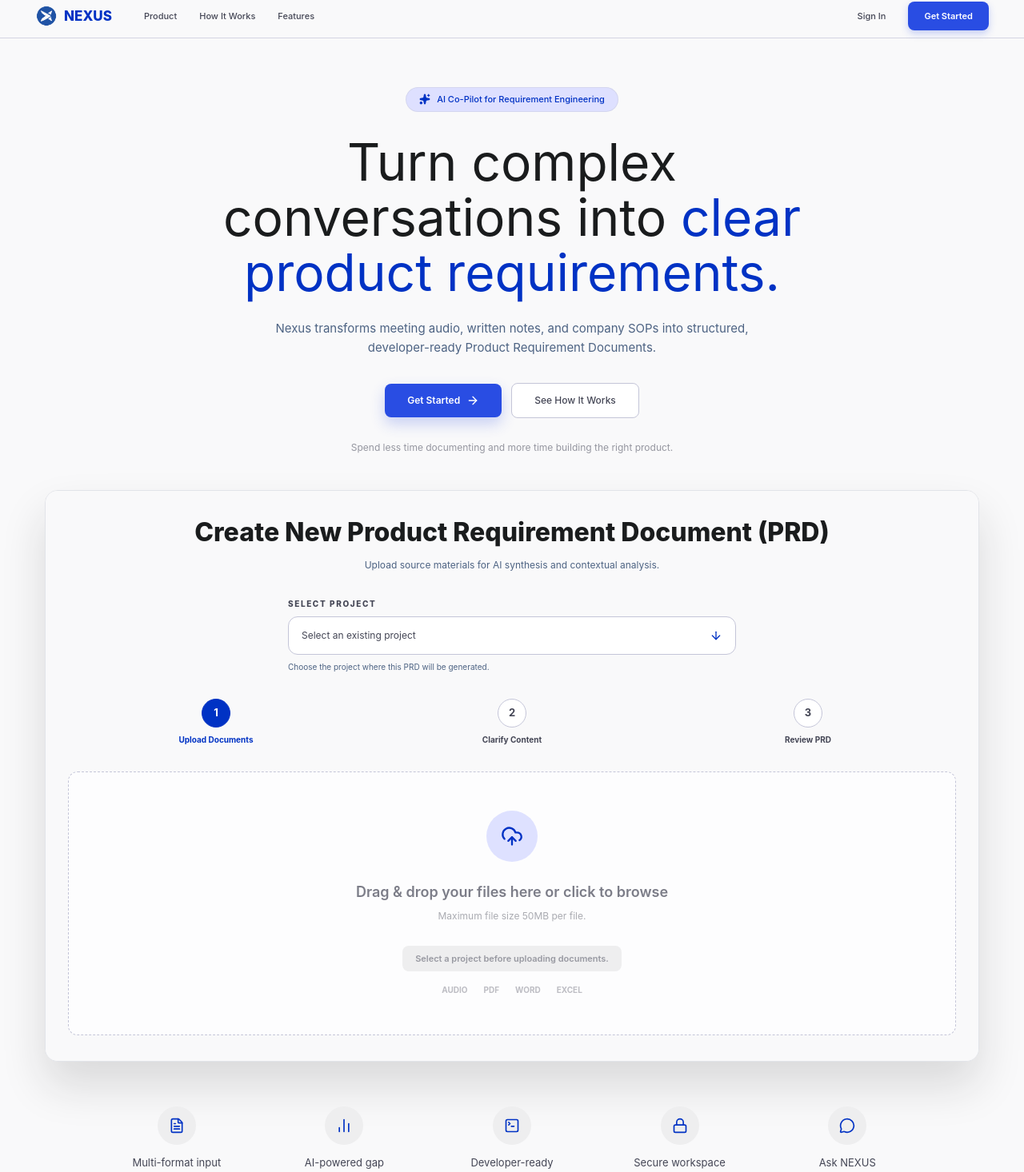
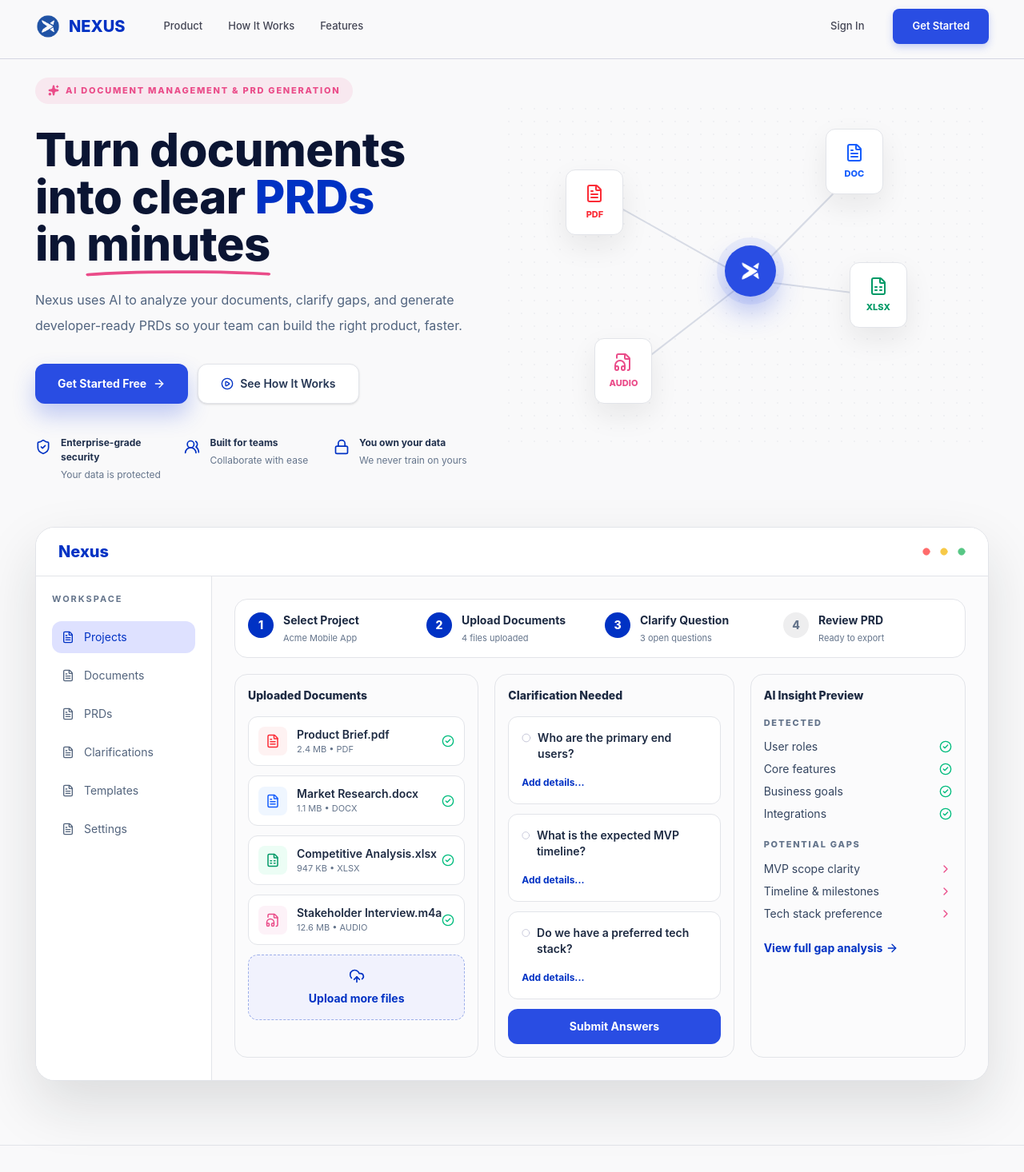
Before and after one commit to AntechNexus/nexus, a React (Vite) app in the folder frontend/: page / in a window 1280 px wide. Shown: the part 7-1473 px from the top of the page at 80% size. Built offline with nearby package versions, Linux system fonts and the light colour scheme.

Commit message:
feat(frontend): replace landing page with new design and increase navbar size

```diff
--- a/frontend/src/components/layout/HeroLanding/HeroLanding.css
+++ b/frontend/src/components/layout/HeroLanding/HeroLanding.css
@@ -4,7 +4,6 @@
   align-items: center;
   flex-direction: column;
   padding: 64px 48px 96px 48px;
-  border-bottom: 1px solid #c4c5d8;
 }
 
 .hero-landing-ai {
--- a/frontend/src/components/layout/HeroLanding/HeroLanding.jsx
+++ b/frontend/src/components/layout/HeroLanding/HeroLanding.jsx
@@ -1,145 +1,251 @@
 import React from "react";
+import nexusLogoMark from "../../../assets/icons/Logo-nexus-mark-white.png";
 import {
   ArrowRight,
-  ChartNoAxesColumn,
+  CheckCircle2,
+  ChevronDown,
+  Circle,
+  FileAudio,
+  FileSpreadsheet,
   FileText,
   Lock,
-  MessageCircle,
+  PlayCircle,
+  ShieldCheck,
+  Sparkles,
   UploadCloud,
-  Sparkles,
-  TerminalSquare,
+  UsersRound,
 } from "lucide-react";
 
-const HeroLanding = () => {
-  const trustIndicators = [
-    {
-      id: 1,
-      icon: FileText,
-      title: "Multi-format input",
-    },
-    {
-      id: 2,
-      icon: ChartNoAxesColumn,
-      title: "AI-powered gap analysis",
-    },
-    {
-      id: 3,
-      icon: TerminalSquare,
-      title: "Developer-ready PRD",
-    },
-    {
-      id: 4,
-      icon: Lock,
-      title: "Secure workspace",
-    },
-    {
-      id: 5,
-      icon: MessageCircle,
-      title: "Ask NEXUS",
-    },
+const sourceFiles = [
+  { name: "Product Brief.pdf", meta: "2.4 MB • PDF", icon: FileText, className: "bg-red-50 text-red-500" },
+  { name: "Market Research.docx", meta: "1.1 MB • DOCX", icon: FileText, className: "bg-blue-50 text-blue-600" },
+  { name: "Competitive Analysis.xlsx", meta: "947 KB • XLSX", icon: FileSpreadsheet, className: "bg-emerald-50 text-emerald-600" },
+  { name: "Stakeholder Interview.m4a", meta: "12.6 MB • AUDIO", icon: FileAudio, className: "bg-pink-50 text-ai-accent" },
 ];
 
+const floatingFiles = [
+  { label: "PDF", icon: FileText, className: "left-[12%] top-[18%] text-red-500" },
+  { label: "DOC", icon: FileText, className: "left-[66%] top-[6%] text-blue-600" },
+  { label: "XLSX", icon: FileSpreadsheet, className: "left-[71%] top-[45%] text-emerald-600" },
+  { label: "AUDIO", icon: FileAudio, className: "left-[18%] top-[67%] text-ai-accent" },
+];
+
+const HeroLanding = () => {
   return (
-    <section id="top" className="mx-auto max-w-[1440px] px-7 pb-20 pt-[116px] sm:px-10 lg:px-11 lg:pb-24">
-      <div className="mx-auto flex max-w-4xl flex-col items-center text-center">
-        <div className="mb-7 inline-flex items-center gap-2 rounded-full border border-outline-strong/40 bg-secondary-soft px-4 py-1.5 text-[11px] font-medium text-primary">
-          <Sparkles aria-hidden="true" className="h-3.5 w-3.5 fill-primary" />
-          AI Co-Pilot for Requirement Engineering
+    <section id="top" className="relative mx-auto max-w-[1440px] px-6 pb-16 pt-[104px] sm:px-10 lg:px-11 lg:pb-20">
+      <div className="grid items-center gap-12 lg:grid-cols-[0.95fr_1.05fr]">
+        <div>
+          <div className="mb-7 inline-flex items-center gap-2 rounded-full bg-ai-accent/10 px-4 py-2 text-[11px] font-extrabold uppercase tracking-[0.16em] text-ai-accent">
+            <Sparkles aria-hidden="true" className="h-3.5 w-3.5 fill-ai-accent" />
+            AI Document Management &amp; PRD Generation
           </div>
-        <h1 className="max-w-3xl text-balance text-[42px] font-normal leading-[1.08] tracking-normal text-text-main sm:text-[58px] lg:text-[64px]">
-          Turn complex conversations into{" "}
-          <span className="text-primary">clear product requirements.</span>
+
+          <h1 className="max-w-[640px] text-balance text-[42px] font-extrabold leading-[1.02] tracking-[-0.01em] text-[#0b1533] sm:text-[56px] lg:text-[58px]">
+            Turn documents into clear <span className="text-primary">PRDs</span> in{" "}
+            <span className="relative whitespace-nowrap">
+              minutes
+              <svg aria-hidden="true" className="absolute -bottom-2 left-0 h-3 w-full overflow-visible" viewBox="0 0 180 16" preserveAspectRatio="none">
+                <path d="M2 10 C44 4 126 4 178 9" fill="none" stroke="#EA4C89" strokeLinecap="round" strokeWidth="5" />
+              </svg>
+            </span>
           </h1>
-        <p className="mt-6 max-w-[610px] text-pretty text-sm leading-6 text-[#4d6383] sm:text-[15px]">
-          Nexus transforms meeting audio, written notes, and company SOPs into structured, developer-ready Product Requirement Documents.
+
+          <p className="mt-6 max-w-[590px] text-[16px] leading-8 text-[#51647f]">
+            Nexus uses AI to analyze your documents, clarify gaps, and generate developer-ready PRDs so your team can build the right product, faster.
           </p>
-        <div className="mt-8 flex w-full flex-col items-center justify-center gap-3 sm:w-auto sm:flex-row">
+
+          <div className="mt-8 flex flex-col gap-3 sm:flex-row">
             <a
               href="/signup"
-            className="inline-flex w-full items-center justify-center gap-2 rounded-lg bg-primary-action px-7 py-3 text-[12px] font-semibold text-white shadow-[0_8px_18px_rgba(41,77,227,0.24)] transition hover:bg-primary focus-visible:outline-none focus-visible:ring-2 focus-visible:ring-primary focus-visible:ring-offset-2 sm:w-auto"
+              className="inline-flex items-center justify-center gap-2 rounded-xl bg-primary-action px-7 py-3.5 text-sm font-bold text-white shadow-[0_14px_28px_rgba(41,77,227,0.28)] transition hover:bg-primary focus-visible:outline-none focus-visible:ring-2 focus-visible:ring-primary focus-visible:ring-offset-2"
             >
-          Get Started
+              Get Started Free
               <ArrowRight aria-hidden="true" className="h-4 w-4" />
             </a>
             <a
               href="#how-it-works"
-            className="inline-flex w-full items-center justify-center rounded-lg border border-outline-strong bg-surface px-7 py-3 text-[12px] font-medium text-text-variant transition hover:bg-surface-muted focus-visible:outline-none focus-visible:ring-2 focus-visible:ring-primary focus-visible:ring-offset-2 sm:w-auto"
+              className="inline-flex items-center justify-center gap-2 rounded-xl border border-outline-soft bg-white px-7 py-3.5 text-sm font-semibold text-[#253654] shadow-sm transition hover:border-primary/30 hover:text-primary focus-visible:outline-none focus-visible:ring-2 focus-visible:ring-primary focus-visible:ring-offset-2"
             >
+              <PlayCircle aria-hidden="true" className="h-4 w-4 text-primary" />
               See How It Works
             </a>
           </div>
-        <p className="mt-7 text-[12px] text-text-variant/55">
-          Spend less time documenting and more time building the right product.
+
+          <div className="mt-10 grid max-w-[620px] gap-4 text-[12px] text-[#51647f] sm:grid-cols-3">
+            <TrustBadge icon={ShieldCheck} title="Enterprise-grade security" copy="Your data is protected" />
+            <TrustBadge icon={UsersRound} title="Built for teams" copy="Collaborate with ease" />
+            <TrustBadge icon={Lock} title="You own your data" copy="We never train on yours" />
+          </div>
+        </div>
+
+        <div className="relative hidden min-h-[430px] overflow-hidden lg:block">
+          <div className="absolute inset-0 bg-[radial-gradient(circle_at_1px_1px,rgba(226,228,233,0.9)_1px,transparent_0)] [background-size:16px_16px] opacity-45" />
+          <svg aria-hidden="true" className="absolute inset-0 z-0 h-full w-full" viewBox="0 0 100 100" preserveAspectRatio="none">
+            <line x1="50" y1="50" x2="22" y2="28" stroke="#D7DBE5" strokeWidth="0.42" />
+            <line x1="50" y1="50" x2="74" y2="16" stroke="#D7DBE5" strokeWidth="0.42" />
+            <line x1="50" y1="50" x2="79" y2="55" stroke="#D7DBE5" strokeWidth="0.42" />
+            <line x1="50" y1="50" x2="25" y2="77" stroke="#D7DBE5" strokeWidth="0.42" />
+          </svg>
+          <div className="absolute left-[45%] top-[40%] z-20 flex h-16 w-16 items-center justify-center rounded-full bg-primary-action shadow-[0_0_0_10px_rgba(41,77,227,0.08),0_18px_34px_rgba(41,77,227,0.34)]">
+            <img alt="Nexus" className="h-11 w-11 object-contain" src={nexusLogoMark} />
+          </div>
+
+          {floatingFiles.map((item) => {
+            const Icon = item.icon;
+
+            return (
+              <div
+                key={item.label}
+                className={`absolute z-10 flex h-[82px] w-[72px] flex-col items-center justify-center gap-1.5 rounded-xl border border-outline-soft bg-white shadow-[0_14px_34px_rgba(26,28,29,0.08)] ${item.className}`}
+              >
+                <Icon aria-hidden="true" className="h-6 w-6" />
+                <span className="text-[11px] font-extrabold">{item.label}</span>
+              </div>
+            );
+          })}
+        </div>
+      </div>
+
+      <div className="mt-14 overflow-hidden rounded-[24px] border border-outline-soft bg-white shadow-[0_30px_70px_rgba(26,28,29,0.13)]">
+        <div className="flex items-center justify-between border-b border-outline-soft bg-white px-5 py-4 sm:px-7">
+          <div className="flex items-center gap-3">
+            <span className="text-xl font-extrabold text-primary">Nexus</span>
+          </div>
+          <div className="flex items-center gap-3 text-[#6b7c93]">
+            <Circle aria-hidden="true" className="h-2.5 w-2.5 fill-[#ff6b6b] text-[#ff6b6b]" />
+            <Circle aria-hidden="true" className="h-2.5 w-2.5 fill-[#f7c948] text-[#f7c948]" />
+            <Circle aria-hidden="true" className="h-2.5 w-2.5 fill-[#57c785] text-[#57c785]" />
+          </div>
+        </div>
+
+        <div className="grid bg-[#fbfbfc] lg:grid-cols-[220px_1fr]">
+          <aside className="hidden border-r border-outline-soft bg-white p-5 lg:block">
+            <p className="mb-5 text-[11px] font-bold uppercase tracking-[0.18em] text-text-muted">Workspace</p>
+            {["Projects", "Documents", "PRDs", "Clarifications", "Templates", "Settings"].map((item, index) => (
+              <div
+                key={item}
+                className={`mb-2 flex items-center gap-3 rounded-xl px-3 py-2.5 text-sm ${index === 0 ? "bg-primary-soft text-primary" : "text-[#53647d]"}`}
+              >
+                <FileText aria-hidden="true" className="h-4 w-4" />
+                {item}
+              </div>
+            ))}
+          </aside>
+
+          <div className="p-4 sm:p-6 lg:p-7">
+            <div className="grid gap-3 rounded-2xl border border-outline-soft bg-white p-4 sm:grid-cols-4">
+              {["Select Project", "Upload Documents", "Clarify Question", "Review PRD"].map((step, index) => (
+                <div key={step} className="flex items-start gap-3">
+                  <span className={`flex h-8 w-8 shrink-0 items-center justify-center rounded-full text-sm font-extrabold ${index <= 2 ? "bg-primary text-white" : "bg-surface-soft text-text-muted"}`}>
+                    {index + 1}
+                  </span>
+                  <div>
+                    <p className="text-sm font-bold text-[#1d2a42]">{step}</p>
+                    <p className="mt-1 text-[11px] leading-4 text-[#64748b]">
+                      {index === 0 ? "Acme Mobile App" : index === 1 ? "4 files uploaded" : index === 2 ? "3 open questions" : "Ready to export"}
                     </p>
                   </div>
-
-      <div className="mx-auto mt-11 max-w-[1168px] overflow-hidden rounded-xl border border-outline-soft bg-surface shadow-[0_30px_55px_rgba(26,28,29,0.14)] sm:rounded-2xl">
-        <div className="bg-[#f9f9fa] px-4 py-8 text-center sm:px-7">
-          <h2 className="text-[24px] font-extrabold leading-tight text-text-main sm:text-[32px]">
-            Create New Product Requirement Document (PRD)
-          </h2>
-          <p className="mt-3 text-[12px] text-[#4d6383]">Upload source materials for AI synthesis and contextual analysis.</p>
-
-          <div className="mx-auto mt-8 max-w-[560px] text-left">
-            <label className="block text-[10px] font-extrabold uppercase tracking-[0.16em] text-text-variant">Select Project</label>
-            <div className="mt-2 flex h-12 items-center justify-between rounded-xl border border-outline-strong bg-white px-4 text-[12px] text-text-variant">
-              Select an existing project
-              <ArrowRight className="h-4 w-4 rotate-90 text-primary" />
                 </div>
-            <p className="mt-2 text-[10px] text-[#4d6383]">Choose the project where this PRD will be generated.</p>
-          </div>
-
-          <div className="mt-8 grid grid-cols-[1fr_auto_1fr_auto_1fr] items-center gap-0 text-center">
-            {[1, 2, 3].map((step, index) => (
-              <React.Fragment key={step}>
-                <div className="flex flex-col items-center gap-2">
-                  <span className={`flex h-9 w-9 items-center justify-center rounded-full border text-[13px] font-bold ${step === 1 ? "border-primary bg-primary text-white" : "border-outline-strong bg-white text-text-variant"}`}>
-                    {step}
-                  </span>
-                  <span className={`text-[10px] font-bold ${step === 1 ? "text-primary" : "text-text-variant"}`}>
-                    {step === 1 ? "Upload Documents" : step === 2 ? "Clarify Content" : "Review PRD"}
-                  </span>
-                </div>
-                {index < 2 && <div className="h-px bg-outline-soft" />}
-              </React.Fragment>
               ))}
             </div>
 
-          <div className="mt-8 rounded-xl border border-dashed border-outline-strong bg-white/70 px-5 py-12">
-            <div className="mx-auto flex h-16 w-16 items-center justify-center rounded-full bg-primary-soft text-primary">
-              <UploadCloud className="h-7 w-7" />
+            <div className="mt-5 grid gap-5 xl:grid-cols-[1fr_1fr_0.9fr]">
+              <PreviewPanel title="Uploaded Documents">
+                <div className="space-y-3">
+                  {sourceFiles.map((file) => {
+                    const Icon = file.icon;
+
+                    return (
+                      <div key={file.name} className="flex items-center justify-between rounded-xl border border-outline-soft bg-white px-3 py-3">
+                        <div className="flex min-w-0 items-center gap-3">
+                          <span className={`flex h-9 w-9 shrink-0 items-center justify-center rounded-lg ${file.className}`}>
+                            <Icon aria-hidden="true" className="h-4.5 w-4.5" />
+                          </span>
+                          <div className="min-w-0">
+                            <p className="truncate text-sm font-semibold text-[#1d2a42]">{file.name}</p>
+                            <p className="text-[11px] text-[#64748b]">{file.meta}</p>
                           </div>
-            <p className="mt-6 text-[18px] font-semibold text-text-variant/70">Drag &amp; drop your files here or click to browse</p>
-            <p className="mt-2 text-[12px] text-text-variant/45">Maximum file size 50MB per file.</p>
-            <div className="mx-auto mt-7 inline-flex items-center rounded-lg bg-surface-soft px-4 py-2 text-[11px] font-semibold text-text-variant/50">
-              Select a project before uploading documents.
                         </div>
-            <div className="mt-4 flex justify-center gap-5 text-[10px] font-bold uppercase text-text-variant/35">
-              <span>Audio</span>
-              <span>PDF</span>
-              <span>Word</span>
-              <span>Excel</span>
+                        <CheckCircle2 aria-hidden="true" className="h-4 w-4 text-emerald-500" />
+                      </div>
+                    );
+                  })}
+                  <div className="rounded-xl border border-dashed border-primary/35 bg-primary-soft/35 px-4 py-4 text-center text-sm font-bold text-primary">
+                    <UploadCloud aria-hidden="true" className="mx-auto mb-2 h-5 w-5" />
+                    Upload more files
+                  </div>
+                </div>
+              </PreviewPanel>
+
+              <PreviewPanel title="Clarification Needed">
+                <div className="space-y-3">
+                  {["Who are the primary end users?", "What is the expected MVP timeline?", "Do we have a preferred tech stack?"].map((question) => (
+                    <div key={question} className="rounded-xl border border-outline-soft bg-white p-4">
+                      <div className="mb-3 flex items-start gap-2">
+                        <Circle aria-hidden="true" className="mt-1 h-3 w-3 text-outline-strong" />
+                        <p className="text-sm font-semibold text-[#1d2a42]">{question}</p>
+                      </div>
+                      <button className="text-[12px] font-bold text-primary">Add details...</button>
+                    </div>
+                  ))}
+                  <button className="w-full rounded-xl bg-primary-action px-4 py-3 text-sm font-bold text-white">Submit Answers</button>
+                </div>
+              </PreviewPanel>
+
+              <PreviewPanel title="AI Insight Preview">
+                <div className="space-y-5">
+                  <InsightGroup title="Detected" items={["User roles", "Core features", "Business goals", "Integrations"]} type="success" />
+                  <InsightGroup title="Potential Gaps" items={["MVP scope clarity", "Timeline & milestones", "Tech stack preference"]} type="warning" />
+                  <a href="#features" className="inline-flex items-center gap-1 text-sm font-bold text-primary">
+                    View full gap analysis
+                    <ArrowRight aria-hidden="true" className="h-4 w-4" />
+                  </a>
+                </div>
+              </PreviewPanel>
             </div>
           </div>
         </div>
-      </div>
-
-      <div className="mx-auto mt-14 grid max-w-5xl grid-cols-2 gap-x-6 gap-y-8 sm:grid-cols-3 lg:grid-cols-5">
-        {trustIndicators.map((feature) => {
-          const Icon = feature.icon;
-
-          return (
-            <div key={feature.id} className="flex flex-col items-center gap-3 text-center">
-              <div className="flex h-12 w-12 items-center justify-center rounded-full bg-surface-soft text-primary">
-                <Icon aria-hidden="true" className="h-5 w-5" />
-              </div>
-              <p className="max-w-32 text-[13px] leading-5 text-text-variant">{feature.title}</p>
-            </div>
-          );
-        })}
       </div>
     </section>
   );
 };
 
+const TrustBadge = ({ icon: Icon, title, copy }) => (
+  <div className="flex items-start gap-3">
+    <Icon aria-hidden="true" className="mt-1 h-5 w-5 shrink-0 text-primary" />
+    <div>
+      <p className="font-bold text-[#20304d]">{title}</p>
+      <p className="mt-1 text-[#64748b]">{copy}</p>
+    </div>
+  </div>
+);
+
+const PreviewPanel = ({ title, badge, children }) => (
+  <section className="rounded-2xl border border-outline-soft bg-[#fbfbfc] p-4">
+    <div className="mb-4 flex items-center justify-between">
+      <h3 className="text-sm font-extrabold text-[#1d2a42]">{title}</h3>
+      {badge ? <span className="rounded-full bg-ai-accent/10 px-2.5 py-1 text-[11px] font-bold text-ai-accent">{badge}</span> : null}
+    </div>
+    {children}
+  </section>
+);
+
+const InsightGroup = ({ title, items, type }) => (
+  <div>
+    <p className="mb-3 text-[11px] font-extrabold uppercase tracking-[0.16em] text-[#64748b]">{title}</p>
+    <div className="space-y-2">
+      {items.map((item) => (
+        <div key={item} className="flex items-center justify-between text-sm text-[#33445f]">
+          <span>{item}</span>
+          {type === "success" ? (
+            <CheckCircle2 aria-hidden="true" className="h-4 w-4 text-emerald-500" />
+          ) : (
+            <ChevronDown aria-hidden="true" className="h-4 w-4 -rotate-90 text-ai-accent" />
+          )}
+        </div>
+      ))}
+    </div>
+  </div>
+);
+
 export default HeroLanding;
--- a/frontend/src/components/layout/NavbarLanding/NavbarLanding.jsx
+++ b/frontend/src/components/layout/NavbarLanding/NavbarLanding.jsx
@@ -6,17 +6,17 @@ const NavbarLanding = () => {
     <header className="fixed left-0 top-0 z-50 w-full border-b border-outline-strong/70 bg-background/90 backdrop-blur-md">
       <nav
         aria-label="Primary"
-        className="mx-auto flex h-12 max-w-[1440px] items-center justify-between px-7 sm:h-[54px] sm:px-10 lg:px-11"
+        className="mx-auto flex h-16 max-w-[1440px] items-center justify-between px-7 sm:h-20 sm:px-10 lg:px-11"
       >
-        <div className="flex items-center gap-10">
+        <div className="flex items-center gap-12">
           <a
             href="#top"
-            className="inline-flex items-center gap-2 text-[17px] font-extrabold leading-none text-primary outline-none transition-colors focus-visible:rounded focus-visible:ring-2 focus-visible:ring-primary focus-visible:ring-offset-2"
+            className="inline-flex items-center gap-2.5 text-[20px] font-extrabold leading-none text-primary outline-none transition-colors focus-visible:rounded focus-visible:ring-2 focus-visible:ring-primary focus-visible:ring-offset-2"
           >
-            <img alt="Nexus logo" className="h-7 w-7 rounded-md object-contain" src={nexusLogo} />
+            <img alt="Nexus logo" className="h-8 w-8 rounded-md object-contain" src={nexusLogo} />
             NEXUS
           </a>
-          <div className="hidden items-center gap-7 text-[11px] font-medium text-text-variant md:flex">
+          <div className="hidden items-center gap-8 text-[13px] font-medium text-text-variant md:flex">
             <a className="transition-colors hover:text-primary focus-visible:rounded focus-visible:outline-none focus-visible:ring-2 focus-visible:ring-primary focus-visible:ring-offset-2" href="#top">
               Product
             </a>
@@ -28,15 +28,15 @@ const NavbarLanding = () => {
             </a>
           </div>
         </div>
-        <div className="flex items-center gap-3 text-[11px] font-medium">
+        <div className="flex items-center gap-4 text-[13px] font-medium">
           <a
-            className="hidden rounded-xl px-4 py-2 text-text-variant transition-colors hover:bg-surface-soft focus-visible:outline-none focus-visible:ring-2 focus-visible:ring-primary focus-visible:ring-offset-2 sm:inline-flex"
+            className="hidden rounded-xl px-5 py-2.5 text-text-variant transition-colors hover:bg-surface-soft focus-visible:outline-none focus-visible:ring-2 focus-visible:ring-primary focus-visible:ring-offset-2 sm:inline-flex"
             href="/login"
           >
             Sign In
           </a>
           <a
-            className="rounded-lg bg-primary-action px-4 py-2.5 font-semibold text-white shadow-[0_4px_10px_rgba(41,77,227,0.25)] transition hover:bg-primary focus-visible:outline-none focus-visible:ring-2 focus-visible:ring-primary focus-visible:ring-offset-2 sm:px-5"
+            className="rounded-lg bg-primary-action px-5 py-3 font-semibold text-white shadow-[0_4px_10px_rgba(41,77,227,0.25)] transition hover:bg-primary focus-visible:outline-none focus-visible:ring-2 focus-visible:ring-primary focus-visible:ring-offset-2 sm:px-6"
             href="/signup"
           >
             Get Started
```
Also changed, not shown: frontend/src/assets/icons/Logo-nexus-mark-white.png (added). Lines whose indentation alone changed are shown as unchanged.
